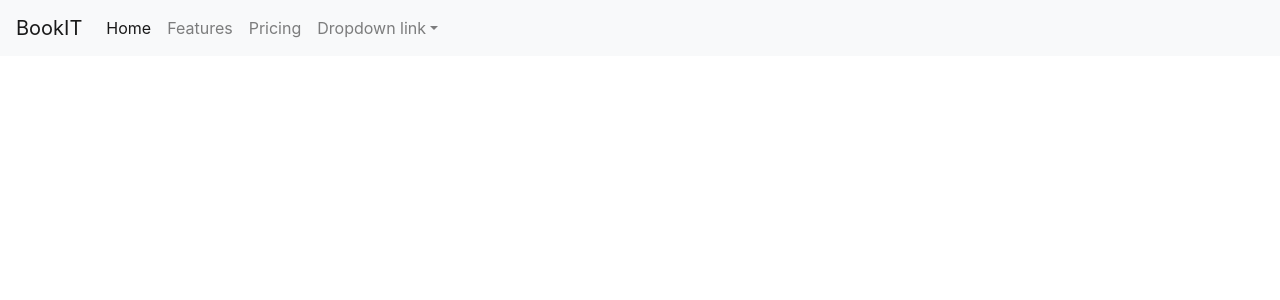
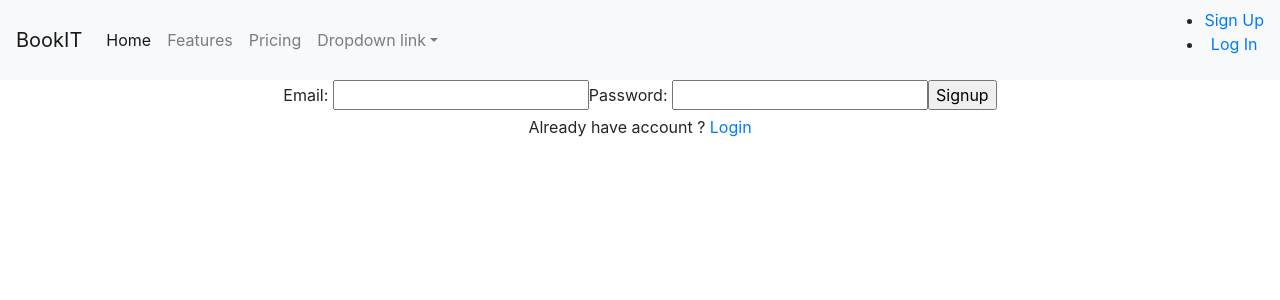
Before and after one commit to AlexMSMF/BookIT-client, a React (Create React App) app: page /signup in a window 1280 px wide. Shown: the top 300 px of the page. Built offline with nearby package versions, Linux system fonts and the light colour scheme.

Commit message:
Auth is almost completed

```diff
--- a/package.json
+++ b/package.json
@@ -8,6 +8,7 @@
     "@testing-library/user-event": "^7.2.1",
     "axios": "^0.19.2",
     "bootstrap": "^4.4.1",
+    "firebase": "^7.9.3",
     "jquery": "^3.4.1",
     "popper.js": "^1.16.1",
     "react": "^16.12.0",
--- a/src/App.js
+++ b/src/App.js
@@ -5,20 +5,123 @@ import Home from "./components/Home";
 import About from "./components/About";
 import EventList from "./components/events/EventList";
 import ZomatoApi from "./components/events/ZomatoApi";
+import SignUp from "./components/auth/SignUp";
+import Login from "./components/auth/Login";
+import firebase from "firebase";
 
 import "bootstrap/dist/css/bootstrap.min.css";
 import "./App.css";
 import EventDetails from "./components/events/EventDetails";
+import CreateEvent from "./components/events/CreateEvent";
 
 class App extends Component {
+  constructor(props) {
+    super(props);
+
+    this.state = { loggedInUser: null, jwt: "" };
+  }
+
+  componentDidMount() {
+    firebase.initializeApp({
+      apiKey: "AIzaSyALDSQqzryAURa89F-SlMcaQxMzElwERMg",
+      authDomain: "bookit-ad3fd.firebaseapp.com",
+      databaseURL: "https://bookit-ad3fd.firebaseio.com",
+      projectId: "bookit-ad3fd",
+      storageBucket: "bookit-ad3fd.appspot.com",
+      messagingSenderId: "610321258182",
+      appId: "1:610321258182:web:d51a916d16185c6a68a9c7"
+    });
+
+    const loggedInUser = JSON.parse(window.sessionStorage.getItem("fbaseUser"));
+    const jwt = window.sessionStorage.getItem("fbaseJwt");
+    if (loggedInUser && jwt && !this.state.loggedInUser) {
+      this.setState({ loggedInUser, jwt });
+    }
+  }
+
+  getJWT(user) {
+    user
+      .getIdToken()
+      .then(resp => {
+        this.setState({ jwt: resp });
+
+        window.sessionStorage.setItem("fbaseUser", JSON.stringify(user));
+        window.sessionStorage.setItem("fbaseJwt", resp);
+      })
+      .catch(err => console.log(err));
+  }
+  createNewFbaseUser = (email, password, callbackNavToProj) => {
+    // https://firebase.google.com/docs/reference/js/firebase.auth.Auth#createuserwithemailandpassword
+    firebase
+      .auth()
+      .createUserWithEmailAndPassword(email, password)
+      .then(resp => {
+        // console.log(resp);
+        this.setState({ loggedInUser: resp.user });
+        this.getJWT(resp.user);
+        callbackNavToProj();
+      })
+      .catch(err => alert(err));
+  };
+
+  loginFbaseUser = (email, password, callbackNavToProj) => {
+    // https://firebase.google.com/docs/reference/js/firebase.auth.Auth#signinwithemailandpassword
+    firebase
+      .auth()
+      .signInWithEmailAndPassword(email, password)
+      .then(resp => {
+        console.log(resp);
+        this.setState({ loggedInUser: resp.user });
+        this.getJWT(resp.user);
+        callbackNavToProj();
+      })
+      .catch(err => alert(err));
+  };
+
+  logoutFbaseUser = () => {
+    // https://firebase.google.com/docs/reference/js/firebase.auth.Auth#sign-out
+    firebase
+      .auth()
+      .signOut()
+      .then(() => {
+        // console.log("User has been logged out");
+        this.setState({ loggedInUser: null, jwt: "" });
+        window.sessionStorage.removeItem("fbaseUser");
+        window.sessionStorage.removeItem("fbaseJwt");
+      })
+      .catch(err => alert(err));
+  };
+
   render() {
     return (
       <div className="App">
-        <NavBar />
+        <NavBar
+          loggedInUser={this.state.loggedInUser}
+          logoutFbase={this.logoutFbaseUser}
+        />
         <Switch>
           <Route exact path="/" component={Home} />
           <Route exact path="/about" component={About} />
+          <Route
+            exact
+            path="/signup"
+            render={props => (
+              <SignUp createNewFbaseUser={this.createNewFbaseUser} {...props} />
+            )}
+          />
+          <Route
+            exact
+            path="/login"
+            render={props => (
+              <Login loginFbaseUser={this.loginFbaseUser} {...props} />
+            )}
+          />
           <Route exact path="/events" component={EventList} />
+          <Route
+            exact
+            path="/createEvent"
+            render={props => <CreateEvent jwt={this.state.jwt} {...props} />}
+          />
           <Route exact path="/events/:id" component={EventDetails} />
           <Route exact path="/Zomato" component={ZomatoApi} />
         </Switch>
--- /dev/null
+++ b/src/components/auth/Login.js
@@ -0,0 +1,59 @@
+import React, { Component } from "react";
+import { Link } from "react-router-dom";
+
+class Login extends Component {
+  constructor(props) {
+    super(props);
+    this.state = {
+      email: "",
+      password: ""
+    };
+  }
+
+  handleFormSubmit = event => {
+    event.preventDefault();
+    const { email, password } = this.state;
+    // this.props.history gets defined automatically inside of a <Route />
+    // since we have access to history here, but not inside of App.js,
+    // we can pass a "callback" function, which defines the function here, to be executed back in App.js
+    const callback = () => this.props.history.push("/events");
+    this.props.loginFbaseUser(email, password, callback);
+  };
+
+  handleChange = event => {
+    const { name, value } = event.target;
+    this.setState({ [name]: value });
+  };
+
+  render() {
+    return (
+      <div>
+        <form onSubmit={this.handleFormSubmit}>
+          <label>Email:</label>
+          <input
+            type="text"
+            name="email"
+            value={this.state.username}
+            onChange={e => this.handleChange(e)}
+          />
+          <label>Password:</label>
+          <input
+            type="password"
+            name="password"
+            value={this.state.password}
+            onChange={e => this.handleChange(e)}
+          />
+
+          <input type="submit" value="Login" />
+        </form>
+
+        <p>
+          Don't have account?
+          <Link to={"/signup"}> Signup</Link>
+        </p>
+      </div>
+    );
+  }
+}
+
+export default Login;
--- /dev/null
+++ b/src/components/auth/SignUp.js
@@ -0,0 +1,56 @@
+import React, { Component } from "react";
+import { Link } from "react-router-dom";
+
+class SignUp extends Component {
+  constructor(props) {
+    super(props);
+    this.state = {
+      email: "",
+      password: ""
+    };
+  }
+
+  handleFormSubmit = event => {
+    event.preventDefault();
+    const { email, password } = this.state;
+
+    const callback = () => this.props.history.push("/events");
+    this.props.createNewFbaseUser(email, password, callback);
+  };
+
+  handleChange = event => {
+    const { name, value } = event.target;
+    this.setState({
+      [name]: value
+    });
+  };
+  render() {
+    return (
+      <div>
+        <form onSubmit={this.handleFormSubmit}>
+          <label> Email: </label>{" "}
+          <input
+            type="text"
+            name="email"
+            value={this.state.username}
+            onChange={e => this.handleChange(e)}
+          />
+          <label> Password: </label>{" "}
+          <input
+            type="password"
+            name="password"
+            value={this.state.password}
+            onChange={e => this.handleChange(e)}
+          />
+          <input type="submit" value="Signup" />
+        </form>
+
+        <p>
+          Already have account ?<Link to={"/login"}> Login </Link>
+        </p>
+      </div>
+    );
+  }
+}
+
+export default SignUp;
--- a/src/components/events/CreateEvent.js
+++ b/src/components/events/CreateEvent.js
@@ -7,19 +7,22 @@ class CreateEvent extends Component {
     this.state = {
       name: "",
       date: "",
-      local: "",
+      local: ""
     };
   }
 
   handleFormSubmit = event => {
     event.preventDefault();
-    const name = this.state.name;
-    const date = this.state.date;
-    const local = this.state.local;
+    const { name, date, local } = this.state;
+    const headers = { Authorization: this.props.jwt };
     axios
-      .post("http://localhost:5000/api/events", { name, date, local })
+      .post(
+        "http://localhost:5000/api/events",
+        { name, date, local },
+        { headers }
+      )
       .then(() => {
-        // this.props.getData();
+        this.props.getData();
         this.setState({ name: "", date: "", local: "" });
       })
       .catch(error => console.log(error));
@@ -31,10 +34,8 @@ class CreateEvent extends Component {
   };
 
   handleClickSubmit = event => {
-    this.setState(
-
-    )
-  }
+    this.setState();
+  };
 
   render() {
     return (
@@ -57,22 +58,21 @@ class CreateEvent extends Component {
             onChange={e => this.handleChange(e)}
           />
           <br />
-          <label>Local of the Event: </label>
+
+          <label for="local">Choose a city:</label>
           <br />
-          <input
-            name="local"
+          <select
             value={this.state.local}
             onChange={e => this.handleChange(e)}
-          />
+            name="local"
+          >
+            <option value="">Select a city</option>
+            <option value="Lisbon">Lisboa</option>
+            <option value="Porto">Porto</option>
+            <option value="Setubal">Setubal</option>
+            <option value="Faro">Faro</option>
+          </select>
           <br />
-
-          <label for="city">Choose a city:</label>
-          <select id="city" name="cities">
-            <option value="lisbon">Lisboa</option>
-            <option value="porto">Porto</option>
-            <option value="setubal">Setubal</option>
-            <option value="faro">Faro</option>
-          </select>
           <br />
           <input type="submit" value="Submit" />
         </form>
--- a/src/components/navbar/NavBar.js
+++ b/src/components/navbar/NavBar.js
@@ -1,11 +1,34 @@
 import React, { Component } from "react";
+import { Link } from "react-router-dom";
 
 class NavBar extends Component {
-  constructor(props) {
-    super(props);
-    this.state = {};
+  renderAuthLinks() {
+    // console.log("navbar: props.loggedInUser -> ", this.props.loggedInUser);
+    const { loggedInUser, logoutFbase } = this.props;
+    if (!loggedInUser) {
+      return (
+        <>
+          <li>
+            <Link to="/signup">Sign Up</Link>
+          </li>
+          <li>
+            <Link to="/login">Log In</Link>
+          </li>
+        </>
+      );
+    } else {
+      return (
+        <React.Fragment>
+          <li>Welcome, {loggedInUser.email}</li>
+          <li>
+            <Link to="/" onClick={logoutFbase}>
+              Log Out
+            </Link>
+          </li>
+        </React.Fragment>
+      );
+    }
   }
-
   render() {
     return (
       <nav className="navbar navbar-expand-lg navbar-light bg-light">
@@ -69,6 +92,7 @@ class NavBar extends Component {
             </li>
           </ul>
         </div>
+        <ul>{this.renderAuthLinks()}</ul>
       </nav>
     );
   }
```
Also changed, not shown: src/components/events/EventList.js (+44 -29 lines), 1 other file (tests, documents, lock files or other folders).
